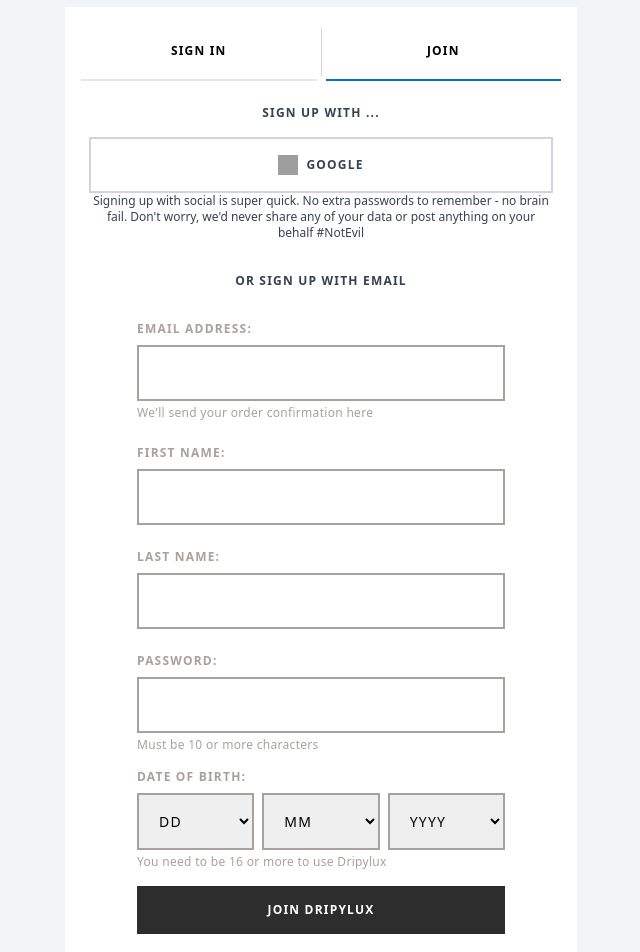
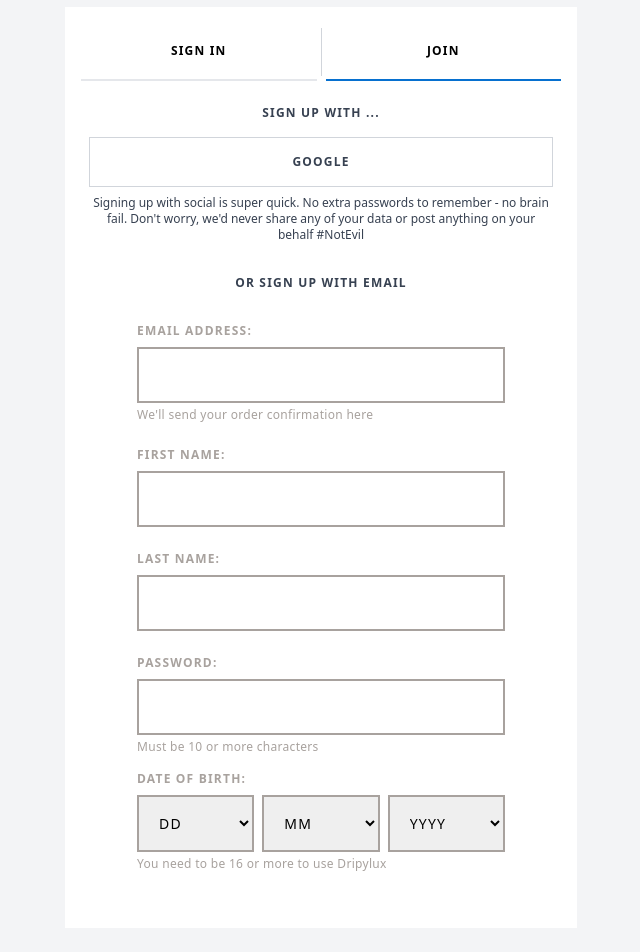
Before and after one commit to gebrieldejene2/new-drip, a React (Vite) app: page /signup in a window 1280 px wide. Shown: the part 240-1192 px from the top of the page, without its empty margins (319-959 px from the left). Built offline with nearby package versions, Linux system fonts and the light colour scheme; grey boxes are pictures that could not be loaded.

Commit message:
Revert "feat: Update links and buttons"
This reverts commit edecea73591b9c580b2822626259aab2e322d574.

```diff
--- a/src/components/cart-sidenav.jsx
+++ b/src/components/cart-sidenav.jsx
@@ -162,7 +162,7 @@ const Cart = ({ openCart, toggleCart }) => {
                       </p>
                       <div className="mt-6">
                         <a
-                          href="/checkout"
+                          href="#"
                           onClick={toggleCart}
                           className="flex w-full items-center justify-center bg-black px-6 py-3 text-base font-medium text-white shadow-sm"
                         >
--- a/src/pages/checkout.jsx
+++ /dev/null
@@ -1,3 +0,0 @@
-export default function Checkout() {
-  return <div>Checkout</div>;
-}
--- a/src/pages/login.jsx
+++ b/src/pages/login.jsx
@@ -47,12 +47,7 @@ export default function Login() {
         </button>
       </form>
       <p className="text-xs text-gray-700 my-6">or sign in with ...</p>
-      <button className="w-full flex items-center justify-center border-2 border-gray-300 p-4 uppercase hover:border-blue-700 tracking-widest">
-        <img
-          src="https://upload.wikimedia.org/wikipedia/commons/c/c1/Google_%22G%22_logo.svg"
-          alt="google"
-          className="w-5 h-5 mr-2"
-        />
+      <button className="w-full border border-gray-300 p-5 uppercase">
         google
       </button>
       {/* <div className="flex min-h-full flex-1 flex-col justify-center px-6 pb-12 lg:px-8">
--- a/src/pages/men.jsx
+++ b/src/pages/men.jsx
@@ -64,9 +64,9 @@ export default function Men() {
             //     </button>
             //   </Link>
             // </div>
-            <a
+            <Link
               key={featuredItem.id}
-              href="../categories"
+              to="../categories"
               className="flex flex-col items-center md:w-96 w-full h-64 group hover:scale-110"
             >
               <img
@@ -77,15 +77,15 @@ export default function Men() {
               <button className="bg-white w-full py-2 uppercase text-xs font-bold group-hover:bg-black group-hover:text-white">
                 {featuredItem.name}
               </button>
-            </a>
+            </Link>
           ))}
         </div>
-        <a
-          href="../categories"
+        <Link
+          to="../categories"
           className="bg-white px-16 py-3 uppercase font-semibold tracking-widest hover:bg-gray-100"
         >
           view all
-        </a>
+        </Link>
       </div>
     </div>
   );
--- a/src/pages/product-list.jsx
+++ b/src/pages/product-list.jsx
@@ -92,7 +92,7 @@ export default function ProductsList() {
 
         <div className="grid grid-cols-1 gap-x-6 gap-y-10 sm:grid-cols-2 lg:grid-cols-3 xl:grid-cols-4 xl:gap-x-8">
           {products.map((product) => (
-            <a key={product.id} href="../products" className="group relative">
+            <Link key={product.id} to="../products" className="group relative">
               <div className="aspect-h-1 aspect-w-1 w-full overflow-hidden rounded-md bg-gray-200 xl:aspect-h-8 xl:aspect-w-7">
                 <img
                   src={product.imageSrc}
@@ -104,7 +104,7 @@ export default function ProductsList() {
               <p className="mt-1 text-lg font-medium text-gray-900">
                 {product.price}
               </p>
-            </a>
+            </Link>
           ))}
         </div>
       </div>
--- a/src/pages/signup.jsx
+++ b/src/pages/signup.jsx
@@ -3,12 +3,7 @@ export default function SignUp() {
     <div className="flex flex-col items-center w-full p-2">
       <p className="text-center mb-4">sign up with ...</p>
       <div className="flex flex-col w-full items-center mb-8">
-        <button className="w-full flex items-center justify-center border-2 border-gray-300 p-4 uppercase hover:border-blue-700 tracking-widest">
-          <img
-            src="https://upload.wikimedia.org/wikipedia/commons/c/c1/Google_%22G%22_logo.svg"
-            alt="google"
-            className="w-5 h-5 mr-2"
-          />
+        <button className="w-full border border-gray-300 p-4 uppercase mb-2">
           google
         </button>
         <p className="text-center normal-case font-medium tracking-normal">
@@ -120,13 +115,6 @@ export default function SignUp() {
             You need to be 16 or more to use Dripylux
           </label>
         </div>
-        <div className="block w-full mb-4"></div>
-        <button
-          type="submit"
-          className="w-full uppercase bg-darkGray text-white p-4 tracking-widest font-semibold"
-        >
-          join dripylux
-        </button>
         {/* <div className="block w-full mb-4">
           <label htmlFor="birth" className="block mb-2">
             mostly interested in:
```
Also changed, not shown: src/main.jsx (+1 -6 lines).
